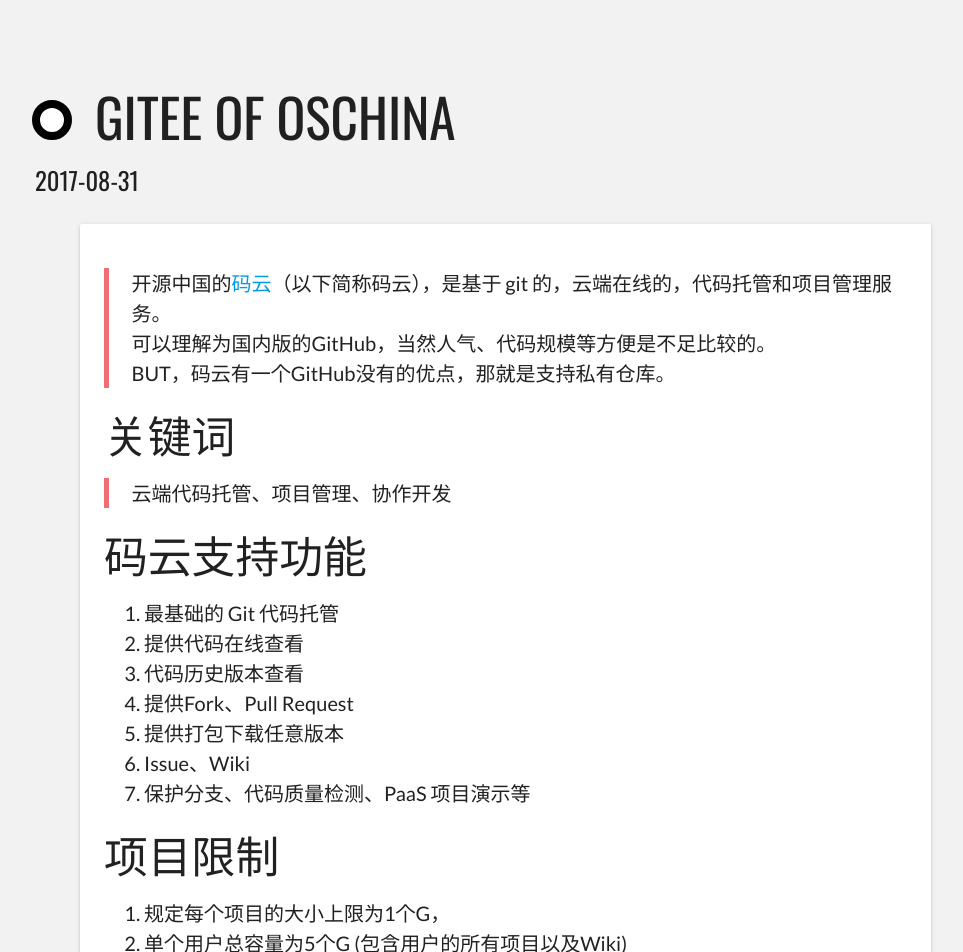
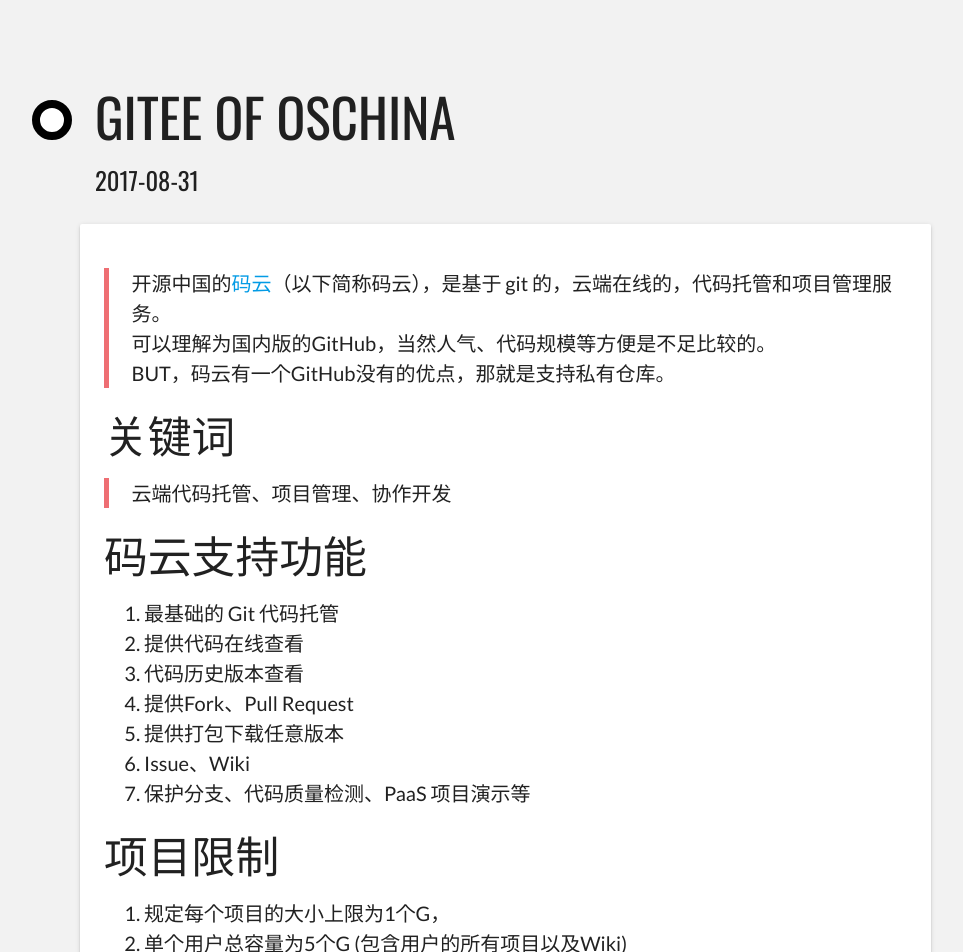
Before and after one commit to unicorn25/unicorn25.github.io, a Jekyll site: the page built from _steps/开源中国之码云体验报告.md, in a window 1280 px wide. Shown: the top 952 px of the page, without its empty margins (157-1120 px from the left). Built offline with Jekyll 4.4.1, drawn with Linux system fonts in a browser that asks for light colours.

Commit message:
fix: set post-date margin-left to 4rem

```diff
--- a/_layouts/post.html
+++ b/_layouts/post.html
@@ -7,7 +7,7 @@
 
     <div class="item">
         <h2 class="item-date">{{ page.title }}</h2>
-        <h5>{{ page.date | date: '%Y-%m-%d' }}</h5>
+        <h5 class="post-date">{{ page.date | date: '%Y-%m-%d' }}</h5>
 
         <div class="card-panel">
             <!-- <h3 class="card-title">
--- a/assets/css/main.css
+++ b/assets/css/main.css
@@ -61,3 +61,6 @@
 	height: 30px;
 	color: #039be5;
 }
+.post-date {
+margin-left:4rem
+}
```
